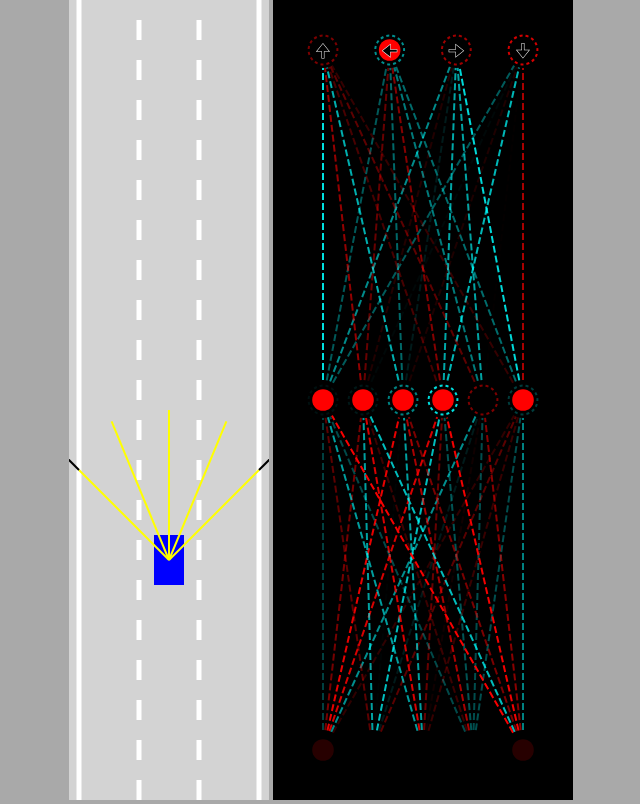
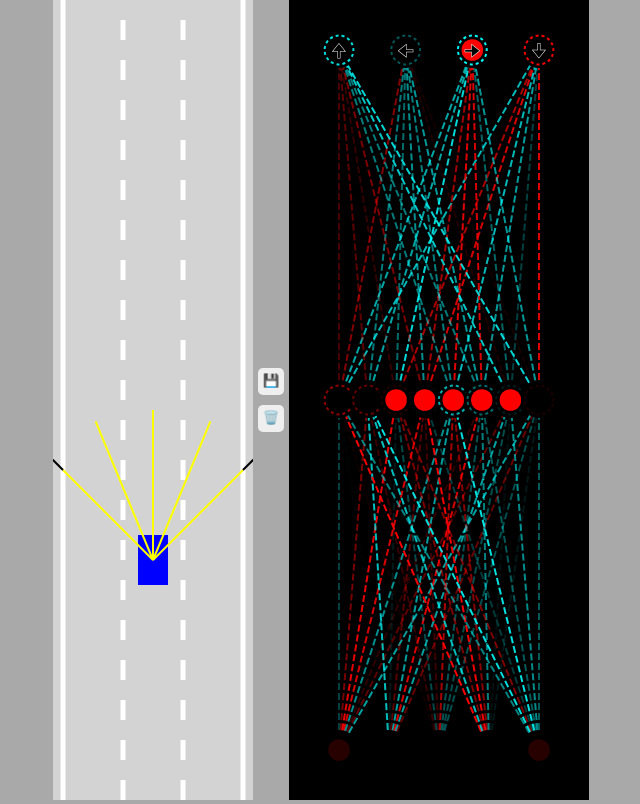
Before and after one commit to Krekken-0/self-driving-car, a plain HTML site: page index.html in a window 1280 px wide. Shown: the whole page, without its empty margins (319-959 px from the left). Drawn offline with Linux system fonts and the light colour scheme.

Commit message:
optimised the neural network and implemented mutation,also added a save feature to save the best car

```diff
--- a/car.js
+++ b/car.js
@@ -18,7 +18,7 @@ class Car{
             this.sensor = new Sensor(this)
             // console.log("rayCount", this.sensor.rayCount);
             this.brain = new NeuralNetwork(
-                [this.sensor.rayCount, 6, 4]
+                [this.sensor.rayCount, 8, 4]
             )
             // console.log("brainn", this.brain.inputs);
         }
@@ -131,7 +131,7 @@ class Car{
         this.y -= Math.cos(this.angle)*this.speed;
     }
 
-    draw(ctx, color){
+    draw(ctx, color, drawSensor){
         if(this.damaged){
             ctx.fillStyle = "gray"
         }
@@ -146,7 +146,7 @@ class Car{
         // ctx.stroke()
         ctx.fill()
 
-        if(this.sensor){
+        if(this.sensor && drawSensor){
             this.sensor.draw(ctx)
         }
 
--- a/index.html
+++ b/index.html
@@ -7,6 +7,10 @@
 </head>
 <body>
     <canvas id="carCanvas"></canvas>
+    <div id="verticalButtons">
+        <button onclick = "save()">💾</button>
+        <button onclick = "discard()">🗑️</button>
+    </div>
     <canvas id="networkCanvas"></canvas>
 
     <script src="visualizer.js"></script>
--- a/main.js
+++ b/main.js
@@ -8,35 +8,87 @@ const carCtx = carCanvas.getContext("2d")
 const networkCtx = networkCanvas.getContext("2d")
 
 const road = new Road(carCanvas.width / 2, carCanvas.width * 0.9)
-const car = new Car(road.getLaneCenter(1),100, 30, 50, "AI");
+
+const N = 1
+const cars = generateCars(N);
+let bestCar = cars[0];
+if(localStorage.getItem("bestBrain")){
+    for(let i = 0; i < cars.length; i++){
+        cars[i].brain = JSON.parse(
+        localStorage.getItem("bestBrain"))
+        if(i != 0){
+            NeuralNetwork.mutate(cars[i].brain, amount = 0.2)
+        }
+    }
+}
+
 const traffic = [
-    new Car(road.getLaneCenter(1), -100, 30, 50, "DUMMY", 2)
+    new Car(road.getLaneCenter(1), -100, 30, 50, "DUMMY", 2),
+    new Car(road.getLaneCenter(0), -300, 30, 50, "DUMMY", 2),
+    new Car(road.getLaneCenter(2), -300, 30, 50, "DUMMY", 2),
+    new Car(road.getLaneCenter(0), -500, 30, 50, "DUMMY", 2),
+    new Car(road.getLaneCenter(1), -500, 30, 50, "DUMMY", 2),
+    new Car(road.getLaneCenter(1), -700, 30, 50, "DUMMY", 2),
+    new Car(road.getLaneCenter(2), -700, 30, 50, "DUMMY", 2),
 ]
 
 animate();
+
+function save(){
+    localStorage.setItem("bestBrain",
+    JSON.stringify(bestCar.brain));
+}
+
+function discard(){
+    localStorage.removeItem("bestBrain")
+}
+
+function generateCars(N){
+    const cars = []
+    for( let i = 0; i <= N; i++){
+        cars.push(new Car(road.getLaneCenter(1), 100, 30, 50, "AI"))
+    }
+    return cars
+}
 
 function animate(time){
 
     for(let i = 0; i < traffic.length; i++){
         traffic[i].update(road.borders, [])
     }
-    car.update(road.borders, traffic)
+
+    for(let i = 0; i < cars.length; i++){
+        cars[i].update(road.borders, traffic)
+    }
+    //WE CREATE AN ARRAY OF Y VALUES, SPREAD IT, FIND THE MINIMUM VALUE
+    //THEN FIND THE CAR WHICH HAS THIS MINIMUM VALUE
+    bestCar = cars.find(
+        c => c.y == Math.min(
+            ...cars.map(c => c.y)
+        )
+    )
 
     carCanvas.height = window.innerHeight;
     networkCanvas.height = window.innerHeight
 
     carCtx.save()
-    carCtx.translate(0, -car.y + carCanvas.height * 0.7)
+    carCtx.translate(0, -bestCar.y + carCanvas.height * 0.7)
 
     road.draw(carCtx)
     for(let i = 0; i < traffic.length; i++){
         traffic[i].draw(carCtx, "red")
     }
-    car.draw(carCtx, "blue")
+
+    carCtx.globalAlpha = 0.2
+    for(let i = 0; i < cars.length; i++){
+        cars[i].draw(carCtx, "blue")
+    }
+    carCtx.globalAlpha = 1;
+    bestCar.draw(carCtx, "blue", true)
 
     carCtx.restore()
 
     networkCtx.lineDashOffset = -time / 50
-    Visualizer.drawNetwork(networkCtx, car.brain)
+    Visualizer.drawNetwork(networkCtx, bestCar.brain)
     requestAnimationFrame(animate)
 }
--- a/network.js
+++ b/network.js
@@ -25,6 +25,28 @@ class NeuralNetwork{
             )
         }
         return outputs
+    }
+
+    static mutate(network, amount=1){
+        network.levels.forEach(level => {
+            for(let i = 0; i < level.biases.length; i++){
+                level.biases[i] = lerp(
+                    level.biases[i],
+                    Math.random() * 2 - 1,
+                    amount
+                )
+            }
+
+            for(let i = 0; i < level.weights.length; i++){
+                for(let j = 0; j < level.weights[i].length; j++){
+                    level.weights[i][j] = lerp(
+                        level.weights[i][j],
+                        Math.random()  * 2 - 1,
+                        amount
+                    )
+                }
+            }
+        })
     }
 }
 
--- a/styles.css
+++ b/styles.css
@@ -2,8 +2,27 @@ body{
     margin:0;
     background:darkgray;
     overflow:hidden;
-    text-align:center;
+    display: flex;
+    justify-content: center;
+    align-items: center;
 }
+
+#verticalButtons{
+    display: flex;
+    flex-direction: column;
+}
+
+button{
+    border: none;
+    border-radius: 5px;
+    padding: 5px 5px 7px 5px;
+    margin: 5px;
+    cursor: pointer;
+}
+button:hover{
+    background-color: blue;
+}
+
 #networkCanvas{
     background:black;
 }
```
